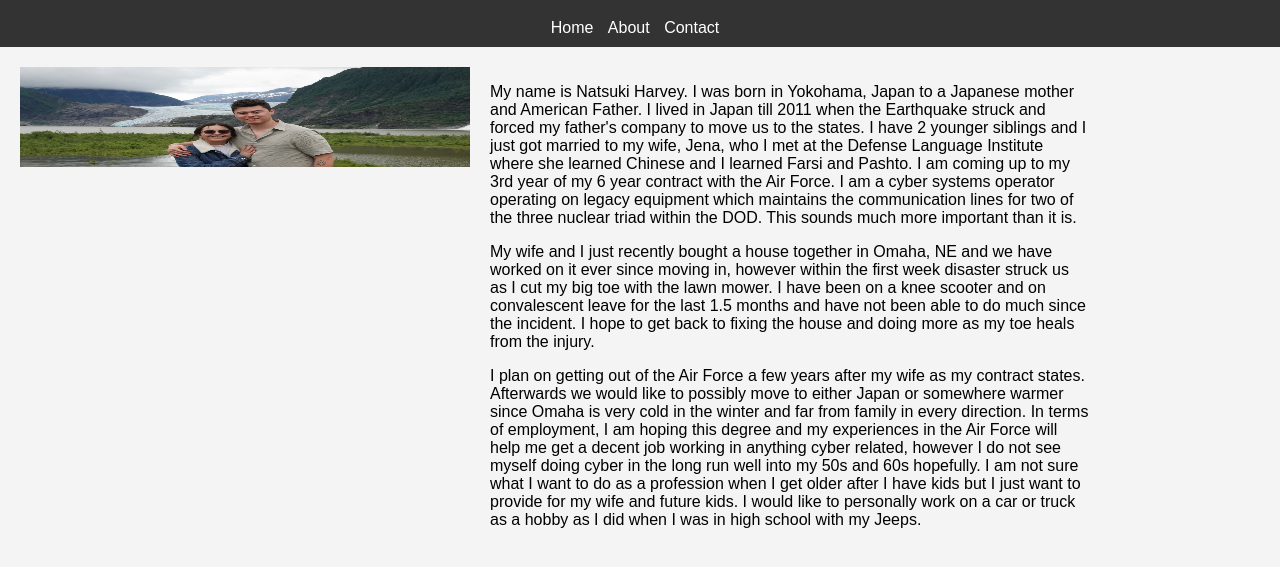
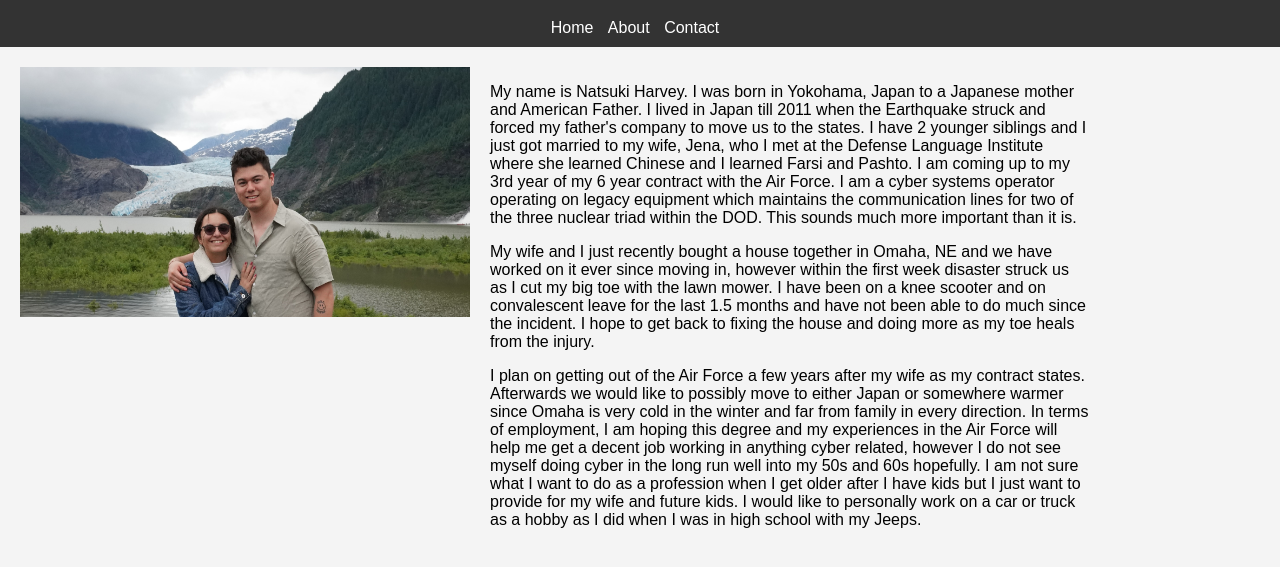
Before and after one commit to Nharvey8/web-development-project, a plain HTML site: page about.html in a window 1280 px wide. Shown: the part 71-638 px from the top of the page. Drawn offline with Linux system fonts and the light colour scheme.

Commit message:
Update style.css

```diff
--- a/style.css
+++ b/style.css
@@ -38,7 +38,7 @@ main {
 
 .profile-img {
     width: 450px;
-    height: 100px;
+    height: 250px;
     margin-right: 20px;
 }
 
```
